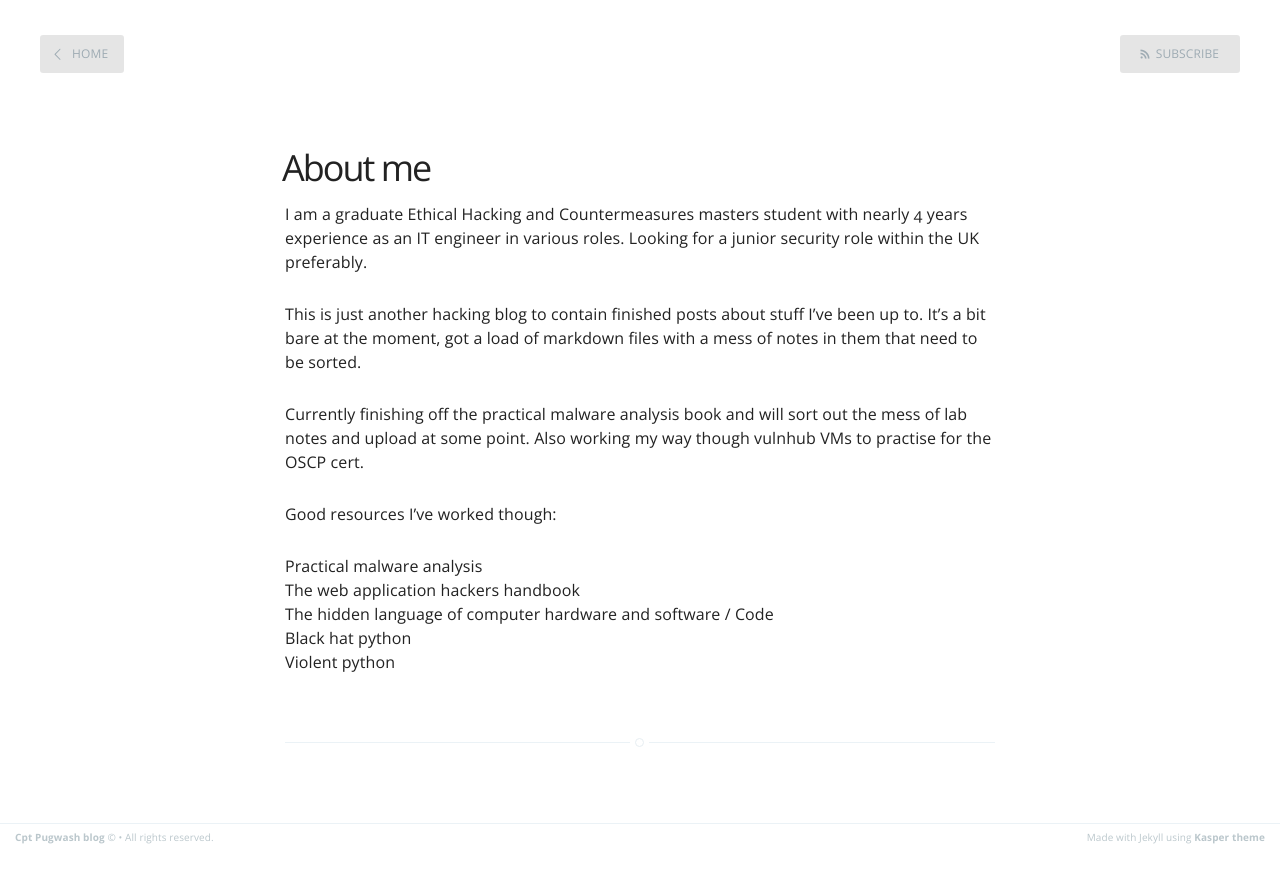
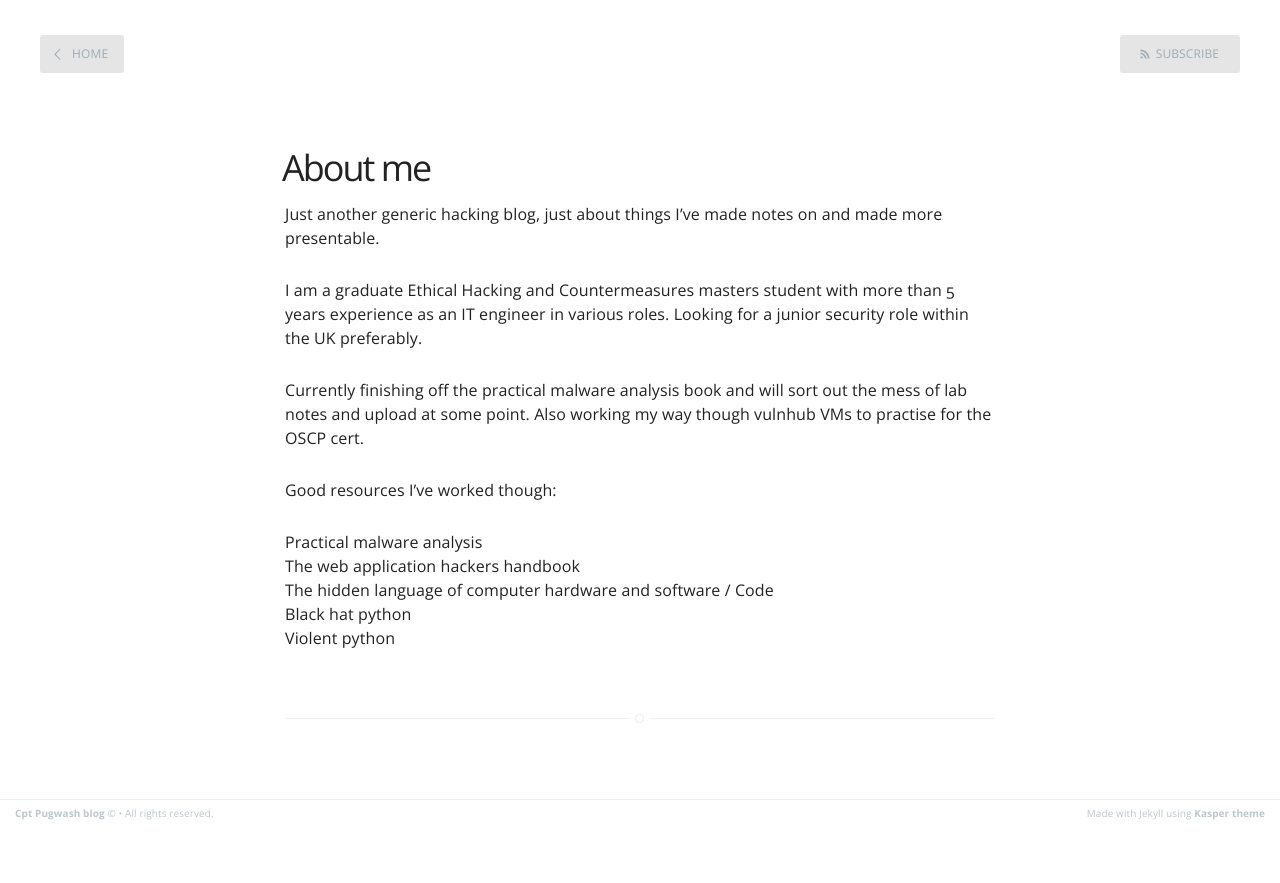
Before and after one commit to cptpugwash/cptpugwash.github.io, a Jekyll site: the page built from about.md, in a window 1280 px wide. Shown: the top 883 px of the page. Built offline with Jekyll 4.4.1, drawn with Linux system fonts in a browser that asks for light colours.

Commit message:
Update about.md

```diff
--- a/about.md
+++ b/about.md
@@ -3,9 +3,9 @@ layout: page
 title: About me
 ---
 
-I am a graduate Ethical Hacking and Countermeasures masters student with nearly 4 years experience as an IT engineer in various roles. Looking for a junior security role within the UK preferably.
+Just another generic hacking blog, just about things I've made notes on and made more presentable.
 
-This is just another hacking blog to contain finished posts about stuff I've been up to. It’s a bit bare at the moment, got a load of markdown files with a mess of notes in them that need to be sorted.
+I am a graduate Ethical Hacking and Countermeasures masters student with more than 5 years experience as an IT engineer in various roles. Looking for a junior security role within the UK preferably.
 
 Currently finishing off the practical malware analysis book and will sort out the mess of lab notes and upload at some point. Also working my way though vulnhub VMs to practise for the OSCP cert.
 
```
